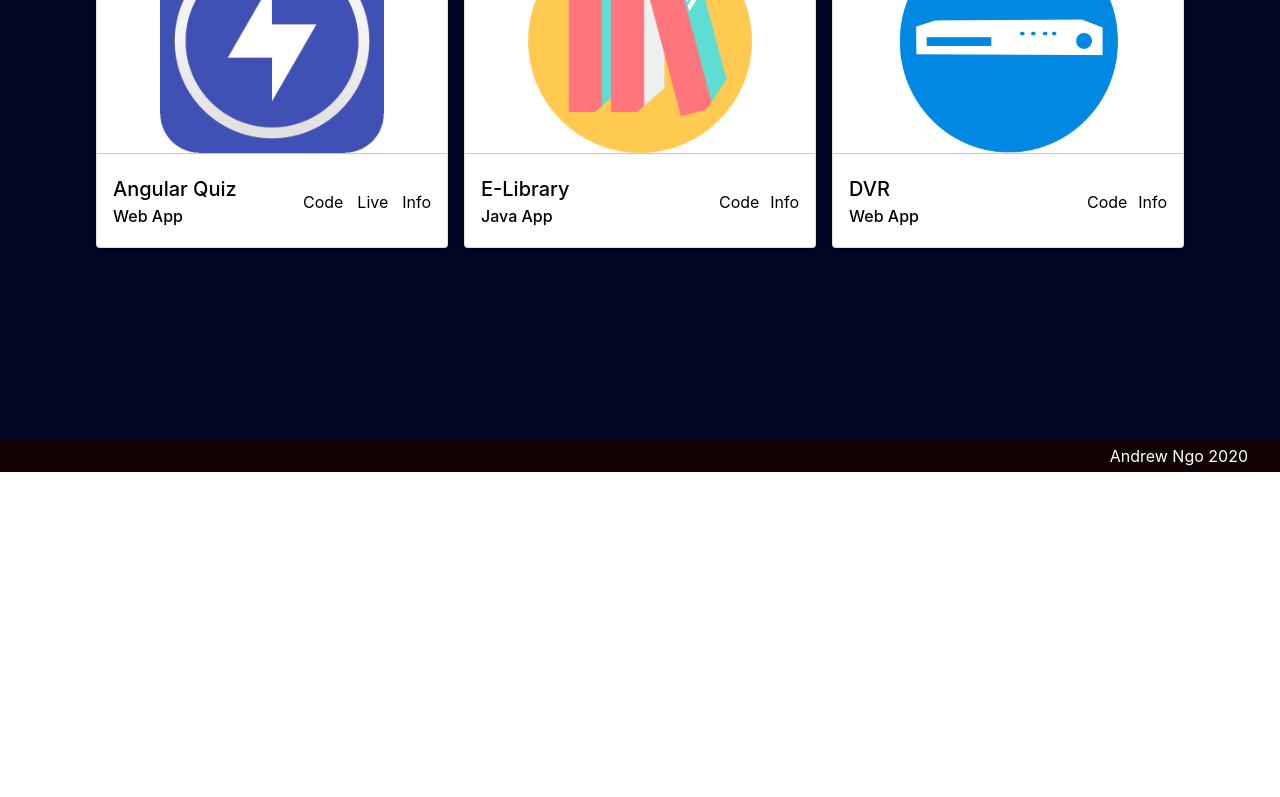
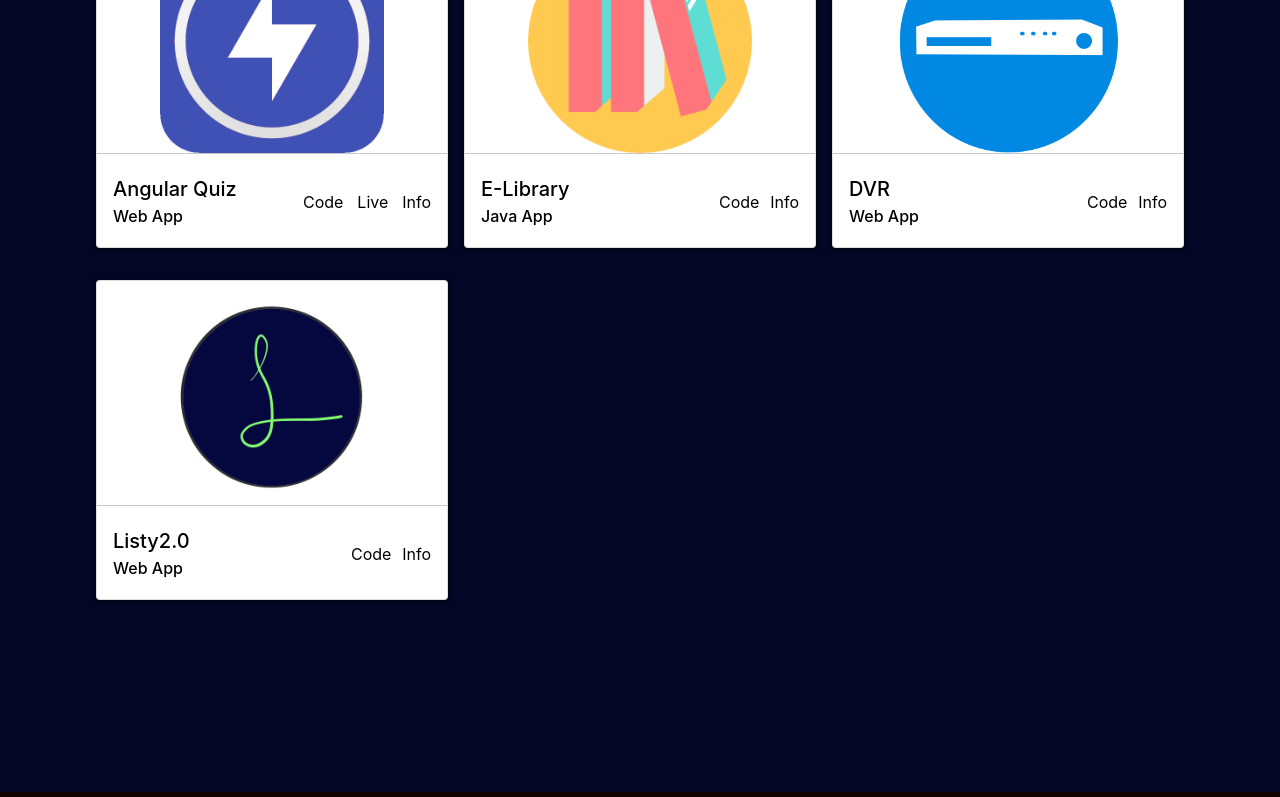
Before and after one commit to anngo14/Portfolio, a React (Create React App) app: page /portfolio in a window 1280 px wide. Shown: the part 592-1389 px from the top of the page. Before the commit the page ends 1064 px from the top, so only its background shows below. Built offline with nearby package versions, Linux system fonts and the light colour scheme.

Commit message:
added Listy2 to portfolio

```diff
--- a/src/components/Portfolio.js
+++ b/src/components/Portfolio.js
@@ -54,6 +54,14 @@ export default function Portfolio() {
             image: "dvr.jpg",
             more: "Java application that serves as a DVR managing system. Services are categorized into various packages (Sports, Movies, Kids, etc...) which users have the option to choose/remove individual programs from.",
             tags: ["Java", "HTML5", "CSS3", "JDBC", "MySQL"]
+        },
+        {
+            title: "Listy2.0",
+            category: "Web App",
+            code: "https://github.com/anngo14/listy2.0",
+            image: "listy2.png",
+            more: "Web application that lets users create multiple lists that are sorted by task priority. Basic To-Do List application that handles multiple lists.",
+            tags: ["React", "Bootstrap", "NodeJS", "MongoDB"]
         }
     ]
     return (
```
Also changed, not shown: public/resource/portfolio/listy2.png (added).
